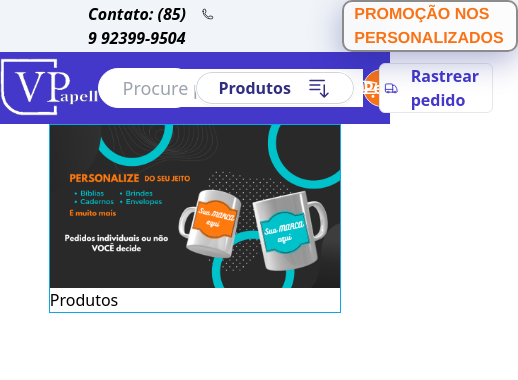
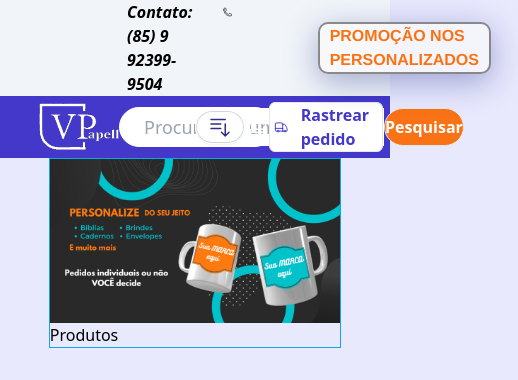
Before and after one commit to Bruno-TL/vpapel, a Next.js app: page / in a window 390 px wide. Shown: the top 380 px of the page, 518 px wide, since content can reach past the window. Built offline with nearby package versions, Linux system fonts and the light colour scheme.

Commit message:
alterações de dois, estilizações

```diff
--- a/src/app/globals.css
+++ b/src/app/globals.css
@@ -17,5 +17,5 @@
 }
 
 body {
-
+ background-color: rgb(232, 233, 253);
 }
--- a/src/components/Headers/Dropdowns.jsx
+++ b/src/components/Headers/Dropdowns.jsx
@@ -13,7 +13,8 @@ export const Dropdowns = () => {
 
   return (
     <div className="relative inline-block text-left">
-      <div>
+      {/* Dropdown Desktop */}
+      <div className="lg:block hidden">
         <button
           type="button"
           className="text-base inline-flex w-40 justify-evenly gap-x-1.5 rounded-full bg-white px-3 py-1  font-bold text-indigo-900 shadow-sm ring-1 ring-inset ring-gray-300 border border-white hover:bg-indigo-600 hover:text-white"
@@ -22,7 +23,34 @@ export const Dropdowns = () => {
           aria-haspopup="true"
           onClick={() => setMenu(!menu)}
         >
-          Produtos
+          <p className="">Produtos</p>
+          <svg
+            xmlns="http://www.w3.org/2000/svg"
+            fill="none"
+            viewBox="0 0 24 24"
+            strokeWidth={1.5}
+            stroke="currentColor"
+            className="w-6 h-6"
+          >
+            <path
+              strokeLinecap="round"
+              strokeLinejoin="round"
+              d="M3 4.5h14.25M3 9h9.75M3 13.5h9.75m4.5-4.5v12m0 0l-3.75-3.75M17.25 21L21 17.25"
+            />
+          </svg>
+        </button>
+      </div>
+
+      {/* Dropdown mobile */}
+      <div className="lg:hidden">
+        <button
+          type="button"
+          className="text-base inline-flex w-30 justify-evenly gap-x-1.5 rounded-full bg-white px-3 py-1  font-bold text-indigo-900 shadow-sm ring-1 ring-inset ring-gray-300 border border-white hover:bg-indigo-600 hover:text-white"
+          id="menu-button"
+          aria-expanded="true"
+          aria-haspopup="true"
+          onClick={() => setMenu(!menu)}
+        >
           <svg
             xmlns="http://www.w3.org/2000/svg"
             fill="none"
--- a/src/components/Headers/Headers.jsx
+++ b/src/components/Headers/Headers.jsx
@@ -7,8 +7,9 @@ import styles from '@/styles/headers.module.css';
 export const Headers = () => {
   return (
     <header className="flex flex-col w-full">
-      <section className="flex w-full bg-slate-100  items-center ">
-        <div className="flex ml-20 pl-2 w-66 font-bold italic  text-black">
+      <section className=" w-full flex justify-center bg-slate-100 ">
+        <div className="flex items-center w-4/5">
+          <div className="flex ml-20 pl-2 w-66 font-bold italic  text-black ">
             <p className="mr-4">Contato: (85) 9 92399-9504</p>
             <svg
               xmlns="http://www.w3.org/2000/svg"
@@ -28,20 +29,22 @@ export const Headers = () => {
           <div className={styles.numero}>
             <p>PROMOÇÃO NOS PERSONALIZADOS</p>
           </div>
+        </div>
       </section>
-      <section className="flex justify-around bg-indigo-700 text-white py-1.5 items-center">
-        <div className="flex justify-between w-1/2 items-center">
+      <section className="bg-indigo-700 text-white py-1.5 flex justify-center">
+        <div className="flex justify-between items-center w-4/5">
+          <div className="flex w-3/6  items-center">
             <Link href="/">
               <Image
                 src="/issets/imageHeaders/logoWhiteSemfundo.png"
                 width={100}
                 height={100}
                 alt="Logo VPapel"
+                className="mr-20"
               />
             </Link>
             <Search />
           </div>
-
           <div>
             <nav>
               <Dropdowns />
@@ -84,9 +87,7 @@ export const Headers = () => {
               </svg>
               Rastrear pedido
             </Link>
-          <Link href="https://www.instagram.com/vpapelll/">
-            <Image src="/issets/imageHeaders/instagram.png" width={35} height={35} />
-          </Link>
+          </div>
         </div>
       </section>
     </header>
--- a/src/components/Headers/Search.jsx
+++ b/src/components/Headers/Search.jsx
@@ -2,7 +2,7 @@ import styles from '@/styles/headers.module.css';
 
 export const Search = () => {
   return (
-    <div className="w-1/2 border border-white bg-white rounded-full pl-6 h-10 flex items-center justify-between">
+    <div className="w-full border border-white bg-white rounded-full pl-6 h-10 flex items-center justify-between">
       <input
         type="text"
         name="search"
--- a/src/styles/headers.module.css
+++ b/src/styles/headers.module.css
@@ -26,7 +26,7 @@
 
 @keyframes example {
     0%   { left:0px; top:0px;}
-    100% { left:60%; top:0px;}
+    100% { left:50%; top:0px;}
 }
 
 .inputSearch {
```
Lines whose indentation alone changed are shown as unchanged.
